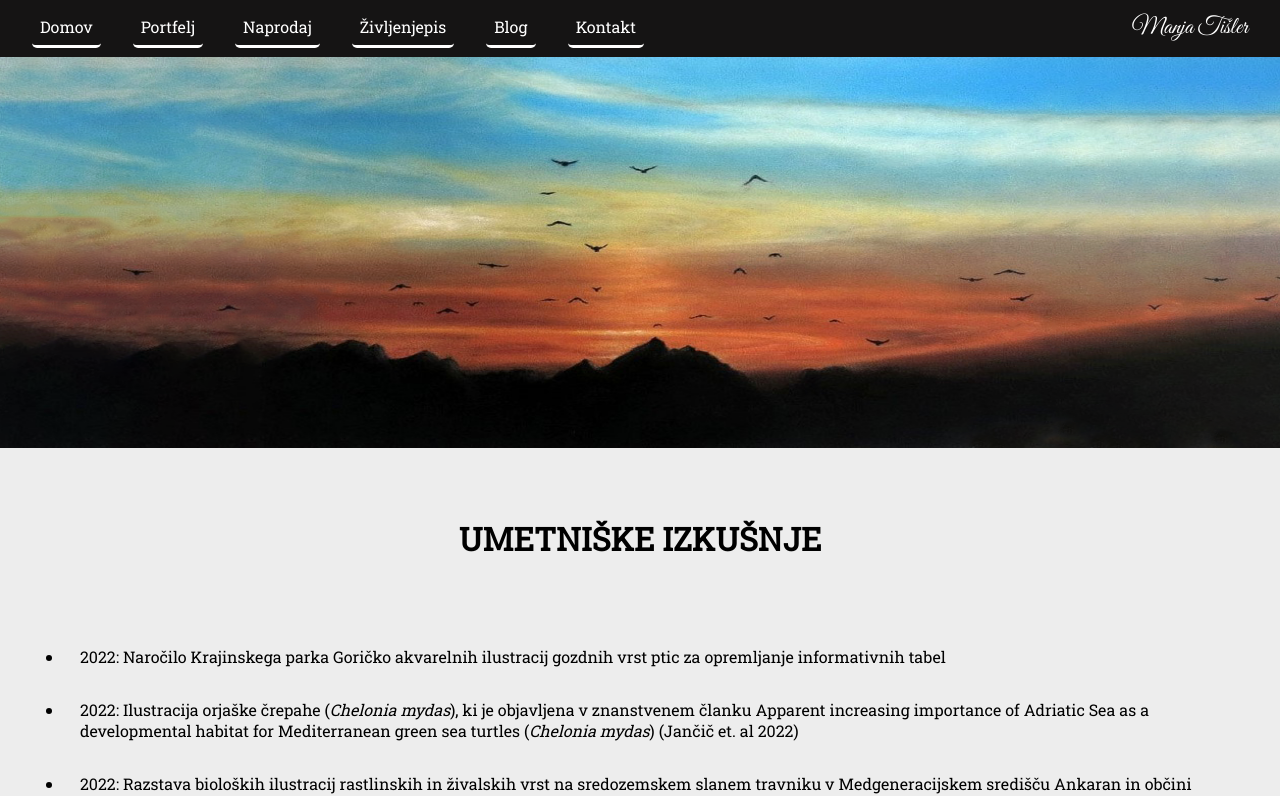
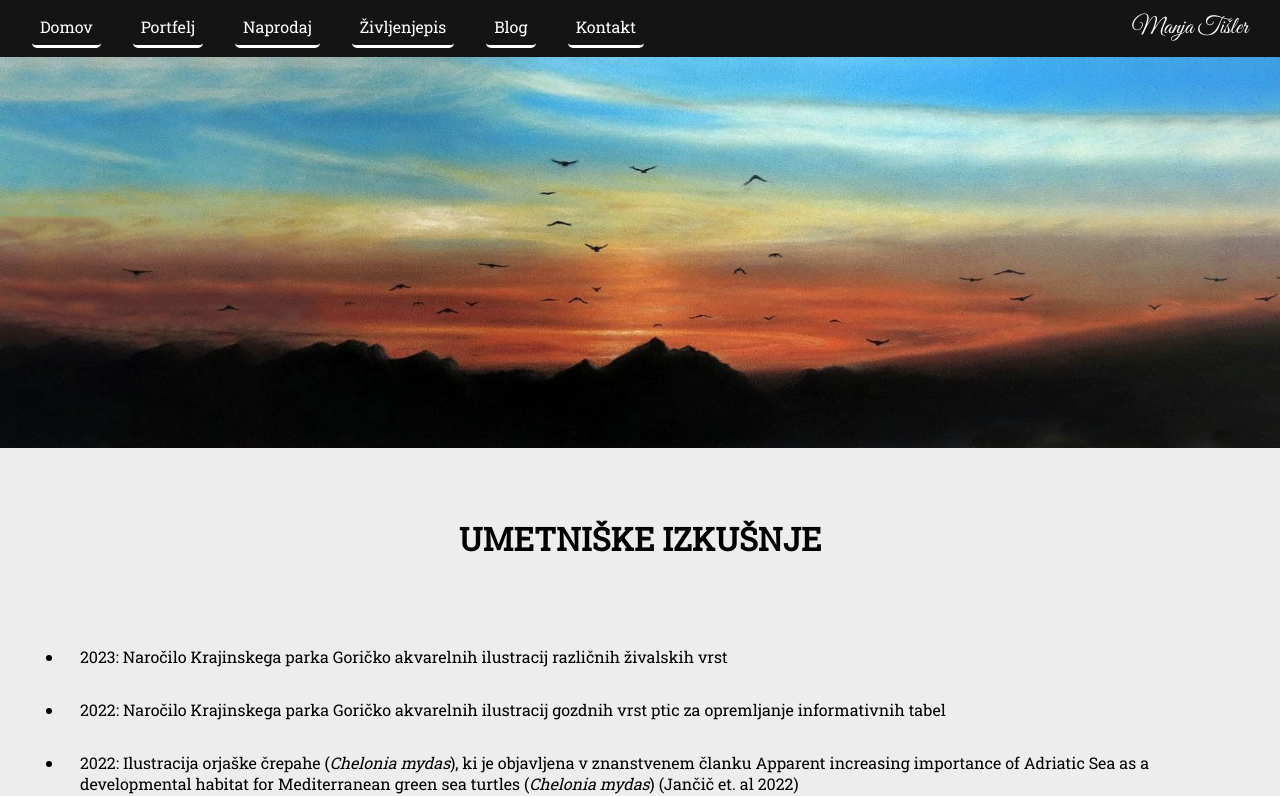
Before and after one commit to jureperos/Manja_Art_React, a React (Create React App) app: page /zivljenjepis in a window 1280 px wide. Shown: the top 796 px of the page. Built offline with nearby package versions, Linux system fonts and the light colour scheme; a web font is replaced by a local one.

Commit message:
dodal naročilo KPG za 2023

```diff
--- a/src/components/Zivljenjepis.js
+++ b/src/components/Zivljenjepis.js
@@ -1,10 +1,12 @@
 import './Zivljenjepis.css'
 
-function Zivljenjepis () {
+function Zivljenjepis() {
     return (
         <>
             <h1 className='cv-title'>UMETNIŠKE IZKUŠNJE</h1>
             <ul className='cv-list'>
+                <li>2023: Naročilo Krajinskega parka Goričko akvarelnih ilustracij različnih živalskih vrst</li>
+
                 <li>2022: Naročilo Krajinskega parka Goričko akvarelnih ilustracij gozdnih vrst ptic za opremljanje informativnih tabel</li>
 
                 <li>2022: Ilustracija orjaške črepahe (<i>Chelonia mydas</i>), ki je objavljena v znanstvenem članku Apparent increasing importance
```
Lines whose indentation alone changed are shown as unchanged.
